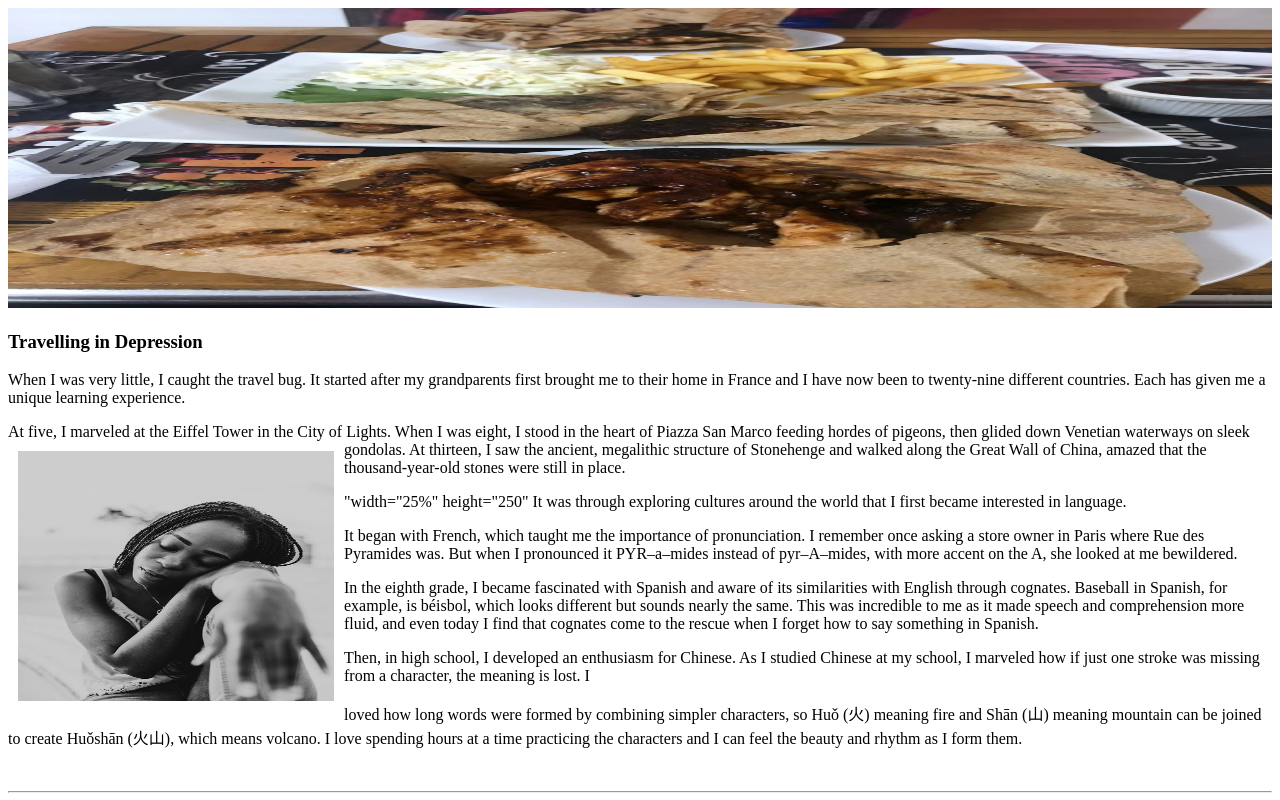
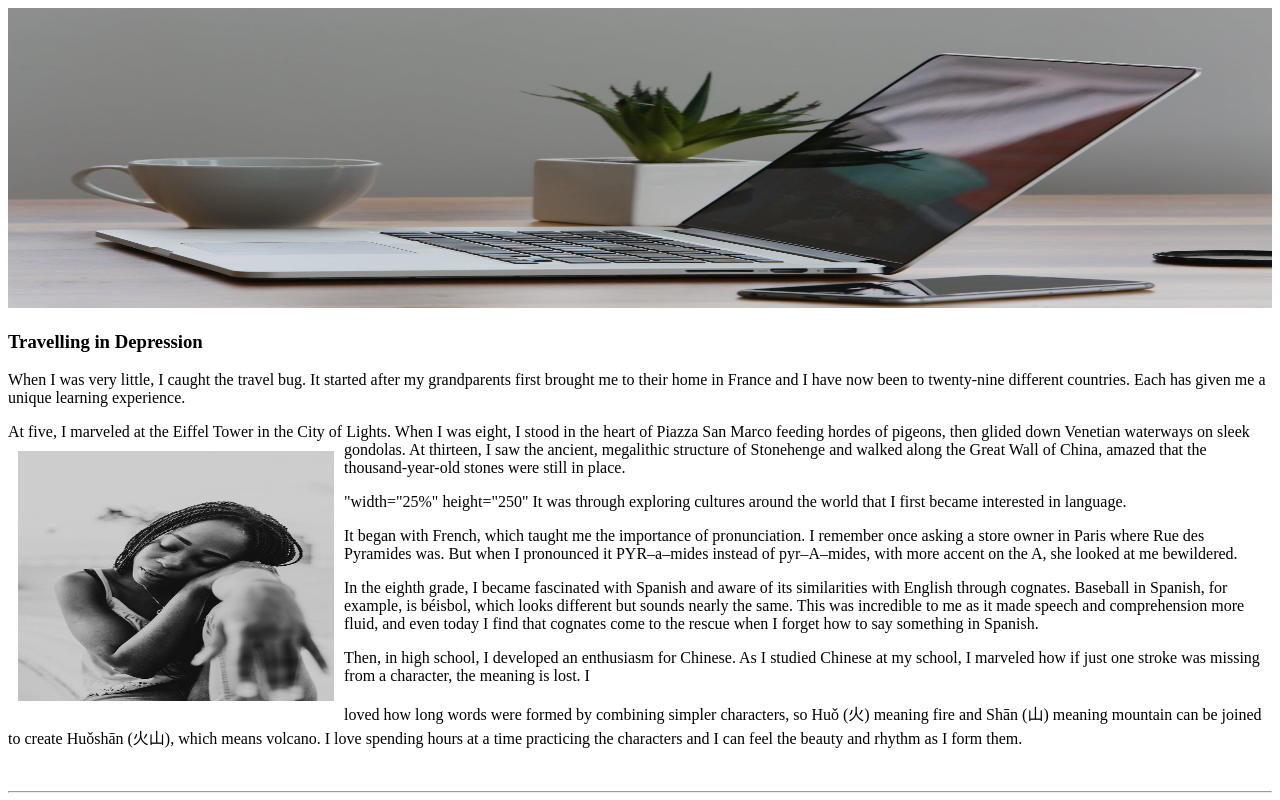
Before and after one commit to 24roosevelt/Art277Section4, a plain HTML site: page Assignment 3.html in a window 1280 px wide. Shown: the top 800 px of the page. Drawn offline with Linux system fonts and the light colour scheme.

Commit message:
Update Assignment 3.html

```diff
--- a/Assignment 3.html
+++ b/Assignment 3.html
@@ -6,7 +6,7 @@
     <title>Document</title>
 </head>
 <body>
-    <img src="aa.jpg" style="width:100%; height:300px;">
+    <img src="ab2.jpg" style="width:100%; height:300px;">
     <h3><strong>Travelling in Depression</strong></h3>
     <p>When I was very little, I caught the travel bug. It started after my grandparents first brought me to their home in France and I have now been to twenty-nine different countries. Each has given me a unique learning experience.</p>
     <p>
```
